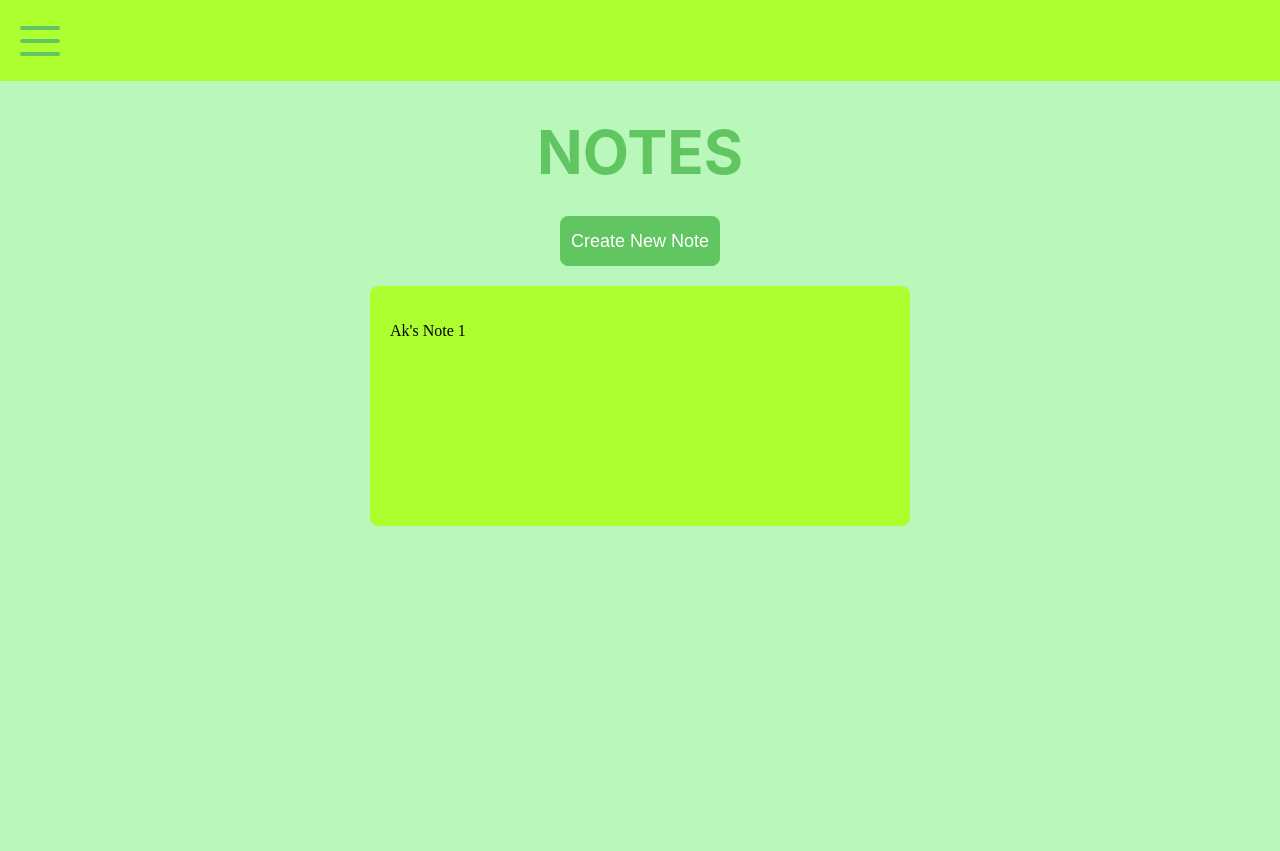
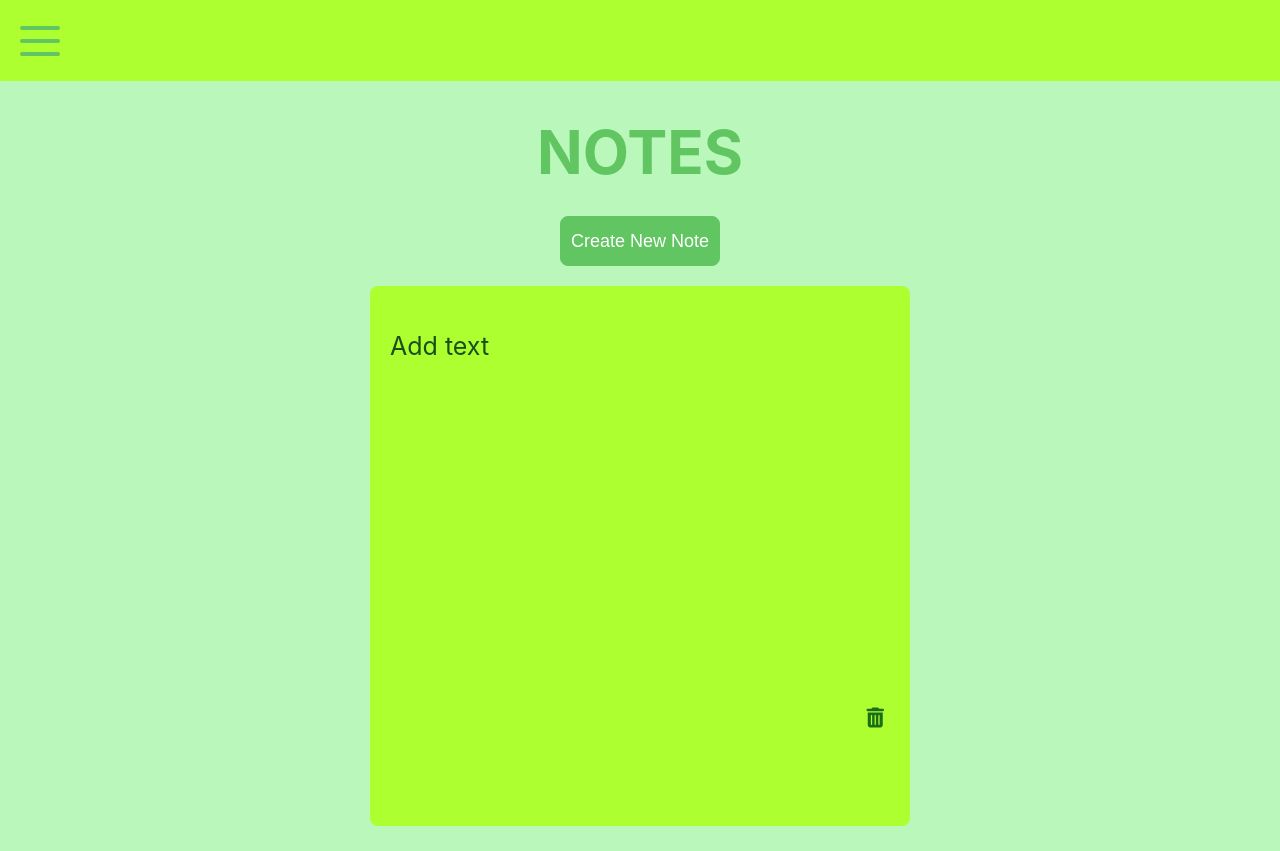
Before and after one commit to abk2191/organiser, a React (Vite) app: page / in a window 1280 px wide. Both pictures are taken after a click on the button "Create New Note". Before the commit the page ends 800 px from the top, so only its background shows below. Built offline with nearby package versions, Linux system fonts and the light colour scheme.

Commit message:
Added new features

```diff
--- a/src/Notes.jsx
+++ b/src/Notes.jsx
@@ -1,14 +1,25 @@
-import { useState } from "react";
+import { useState, useRef, useEffect } from "react";
 
 function Notes() {
-  const [notes, setNotes] = useState([]);
+  // Load notes from localStorage on initial render
+  const [notes, setNotes] = useState(() => {
+    const savedNotes = localStorage.getItem("notes");
+    return savedNotes ? JSON.parse(savedNotes) : [];
+  });
+
   const [noteActive, setNoteActive] = useState(false);
   const [selectedNoteIndex, setSelectedNoteIndex] = useState(null);
+  const contentRef = useRef(null);
+
+  // Save notes to localStorage whenever they change
+  useEffect(() => {
+    localStorage.setItem("notes", JSON.stringify(notes));
+  }, [notes]);
 
   function newNote() {
     const newNoteItem = {
       id: Date.now(),
-      content: `Ak's Note ${notes.length + 1}`,
+      content: `Add text`,
     };
     setNotes((prevNotes) => [...prevNotes, newNoteItem]);
   }
@@ -16,11 +27,38 @@ function Notes() {
   function openNote(index) {
     setSelectedNoteIndex(index);
     setNoteActive(true);
+    // Set the text directly when opening
+    setTimeout(() => {
+      if (contentRef.current && notes[index]) {
+        contentRef.current.innerText = notes[index].content;
+      }
+    }, 0);
   }
 
   function closeNote() {
     setNoteActive(false);
     setSelectedNoteIndex(null);
+  }
+
+  function deleteNote(index, e) {
+    e.stopPropagation(); // CRITICAL: Prevent click from bubbling
+    e.preventDefault(); // Extra safety
+
+    setNotes((prevNotes) => {
+      const newNotes = [...prevNotes];
+      newNotes.splice(index, 1);
+      return newNotes;
+    });
+
+    closeNote();
+  }
+
+  // Function to clear all notes (optional - you can add a button for this)
+  function clearAllNotes() {
+    if (window.confirm("Are you sure you want to delete all notes?")) {
+      setNotes([]);
+      localStorage.removeItem("notes");
+    }
   }
 
   return (
@@ -36,39 +74,76 @@ function Notes() {
             <button className="crt-nt-btn" onClick={newNote}>
               Create New Note
             </button>
+            {/* Optional: Add clear all button */}
+            {/* <button
+              className="crt-nt-btn"
+              onClick={clearAllNotes}
+              style={{ marginLeft: "10px", backgroundColor: "#ff6b6b" }}
+            >
+              Clear All
+            </button> */}
           </div>
 
           {/* Display notes list */}
           <div className="notes-list">
-            {notes.map((note, index) => (
+            {notes.length === 0 ? (
+              <div style={{ textAlign: "center", justifyContent: "center" }}>
+                <p className="warning">No notes yet. Create your first note!</p>
+              </div>
+            ) : (
+              notes.map((note, index) => (
                 <div
                   key={note.id}
                   className="note-item"
                   onClick={() => openNote(index)}
                 >
                   <div className="nw-nt-div">
+                    <div className="nt-cntnt-div">
                       <p>{note.content}</p>
                     </div>
+                    <div className="dlt-nt-btn-div">
+                      <button
+                        className="dlt-btn"
+                        onClick={(e) => deleteNote(index, e)}
+                      >
+                        <i class="fa-solid fa-trash-can"></i>
+                      </button>
                     </div>
-            ))}
+                  </div>
+                </div>
+              ))
+            )}
           </div>
         </div>
       </div>
 
       {/* Modal overlay for viewing/editing a single note */}
-      {noteActive && selectedNoteIndex !== null && (
+      {noteActive && selectedNoteIndex !== null && notes[selectedNoteIndex] && (
         <>
           <div className="backdrop" onClick={closeNote}></div>
           <div className="notes-modal">
             <div className="cls-btn-div">
               <button className="cls-nt-btn" onClick={closeNote}>
-                <i class="fa-solid fa-xmark"></i>
+                <i className="fa-solid fa-xmark"></i>
               </button>
             </div>
             <div className="modal-content">
-              <div className="note-content">
-                {notes[selectedNoteIndex].content}
-              </div>
+              <div
+                className="note-content"
+                ref={contentRef}
+                contentEditable
+                suppressContentEditableWarning={true}
+                onInput={(e) => {
+                  const updatedText = e.target.innerText;
+                  setNotes((prev) =>
+                    prev.map((n, i) =>
+                      i === selectedNoteIndex
+                        ? { ...n, content: updatedText }
+                        : n
+                    )
+                  );
+                }}
+              ></div>
             </div>
           </div>
         </>
--- a/src/index.css
+++ b/src/index.css
@@ -307,6 +307,8 @@ html {
   height: 200px;
   width: 500px;
   border: 1px solid black;
+  font-family: "Inter", sans-serif;
+  font-size: 25px;
 }
 
 /* Backdrop - overlay */
@@ -327,9 +329,9 @@ html {
   left: 50%;
   transform: translate(-50%, -50%);
   background: greenyellow;
-  padding: 30px;
+  padding: 10px;
   border: none;
-  border-radius: 12px;
+  border-radius: 6px;
   box-shadow: 0 10px 40px rgba(0, 0, 0, 0.3);
   z-index: 9999;
   width: 80%;
@@ -342,6 +344,7 @@ html {
   display: flex;
   flex-direction: column;
   gap: 20px;
+  width: 100%;
 }
 
 /* Notes list in main view */
@@ -359,23 +362,47 @@ html {
 }
 
 .note-item {
-  width: 100%;
+  width: fit-content;
   gap: 20px;
   display: flex;
   align-items: center;
   justify-content: center;
 }
 
+.note-content {
+  font-family: "Inter", sans-serif;
+  font-size: 25px;
+  color: rgb(9, 73, 9);
+}
+
 .nw-nt-div {
-  height: 200px;
-  width: 100%;
+  height: 500px;
+  overflow-y: auto;
+  width: 500px;
   max-width: 500px;
   border: none;
   background: greenyellow;
+  color: rgb(27, 78, 27);
   padding: 20px;
   border-radius: 8px;
   cursor: pointer;
   transition: transform 0.2s;
+  display: flex;
+  flex-direction: column;
+}
+
+.nt-cntnt-div {
+  height: 400px;
+}
+
+.nt-cntnt-div p {
+  text-align: wrap;
+}
+
+.dlt-nt-btn-div {
+  display: flex;
+  align-items: center;
+  justify-content: right;
 }
 
 .nw-nt-div:hover {
@@ -408,6 +435,19 @@ html {
   justify-content: right;
 }
 
+.warning {
+  font-family: "Inter", sans-serif;
+  color: rgb(97, 198, 97);
+  font-size: 20px;
+}
+
+.dlt-btn {
+  background: none;
+  border: none;
+  font-size: 20px;
+  color: rgb(26, 110, 26);
+}
+
 @media (max-width: 768px) {
   .kontainer {
     width: 100%;
```
Lines whose indentation alone changed are shown as unchanged.
